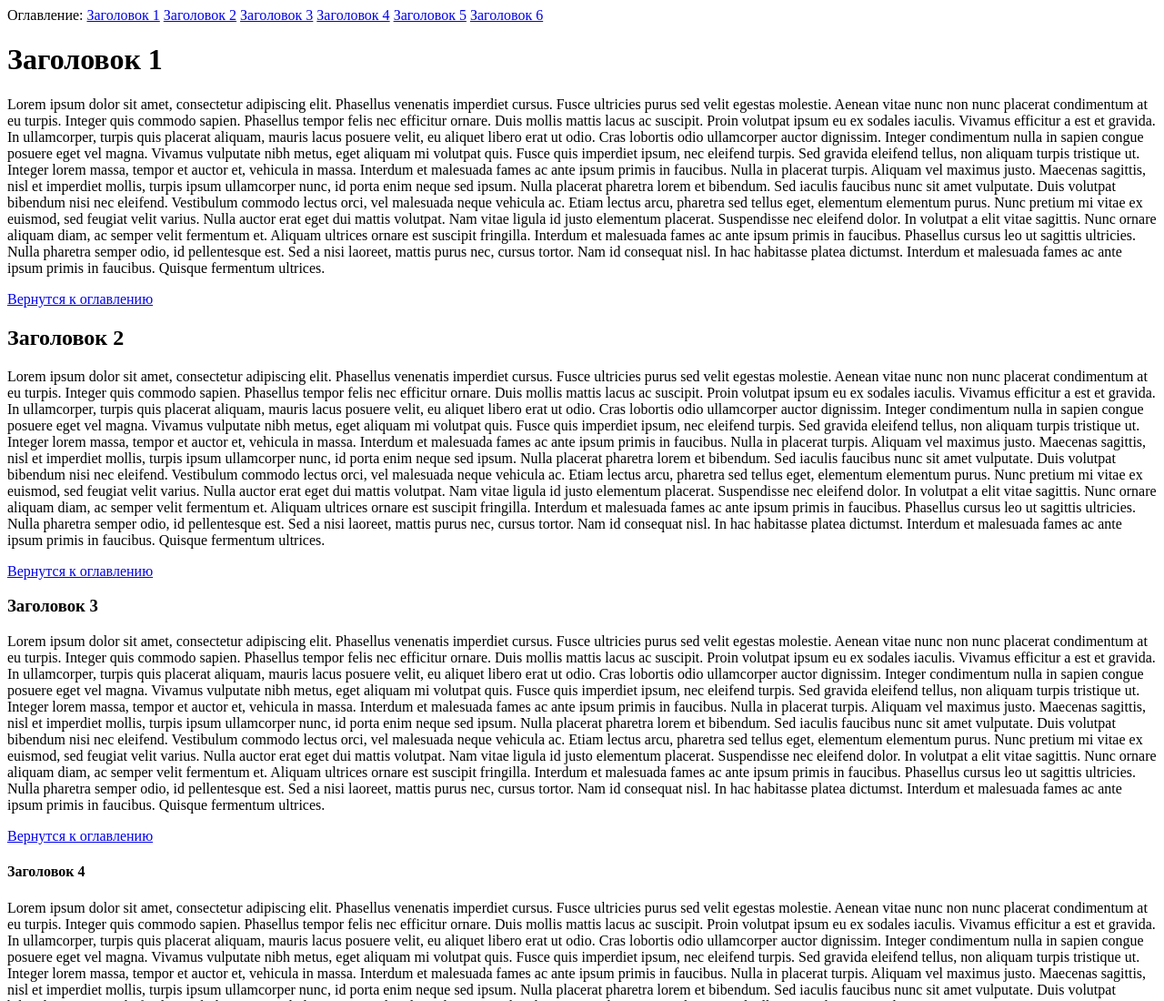
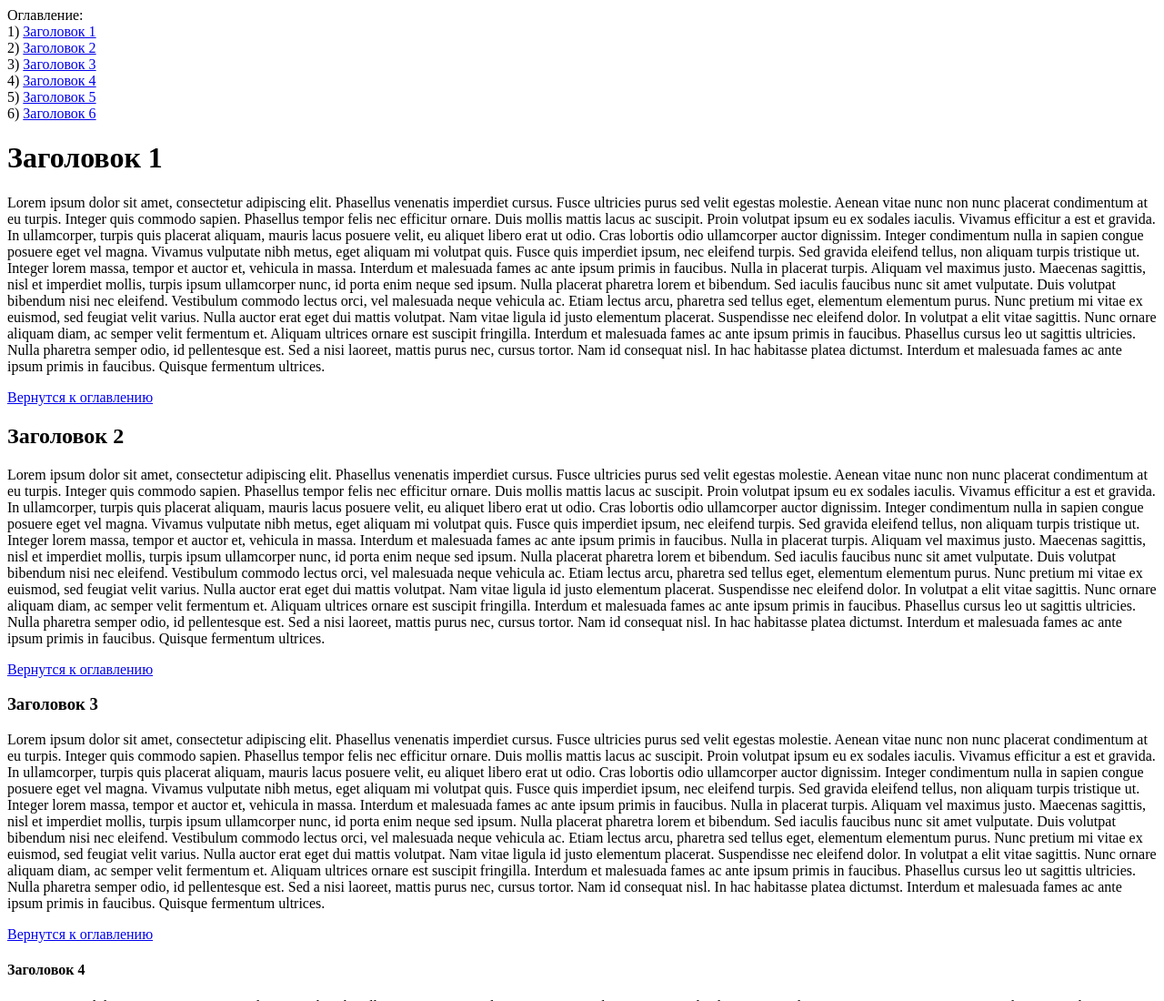
Before and after one commit to mrproper1337/js-labs, a website: page other/anton_sh/lab11/index.html in a window 1280 px wide. Shown: the top 1100 px of the page at 91% size. Drawn offline with Linux system fonts and the light colour scheme.

Commit message:
anton 11 fix

```diff
--- a/other/anton_sh/lab11/index.html
+++ b/other/anton_sh/lab11/index.html
@@ -45,7 +45,7 @@
         var head = document.getElementById('head');
         var titles = [];
         for(var i = 1;i <= 6; i++){
-            head.innerHTML += ' <a href="#t'+ i +'">' + document.getElementById('t'+i).innerHTML + '</a>';
+            head.innerHTML +='<br>  '+ i + ') <a href="#t'+ i +'">' + document.getElementById('t'+i).innerHTML + '</a>';
         }
     </script>
     </body>
```
